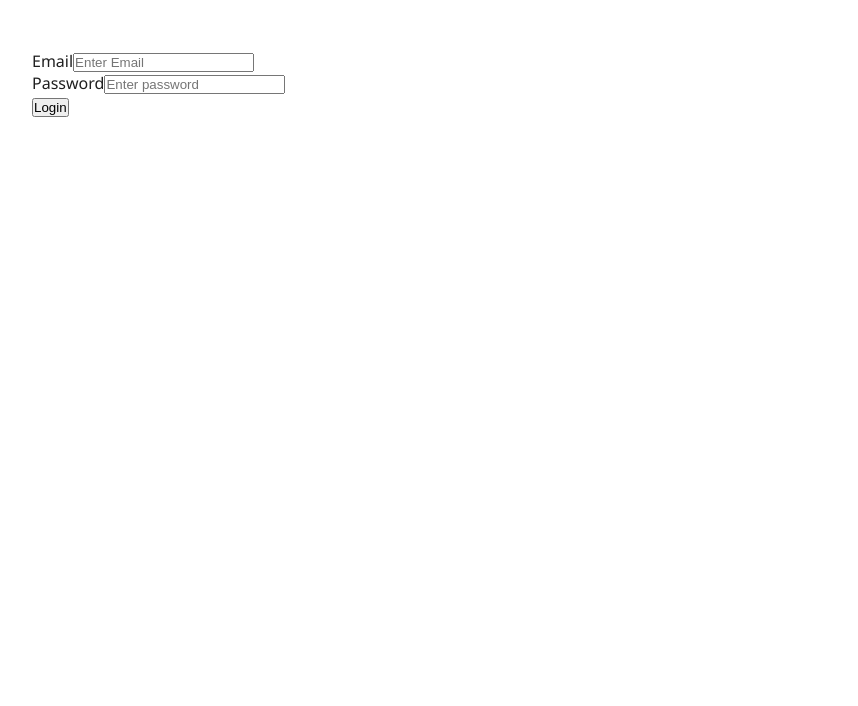
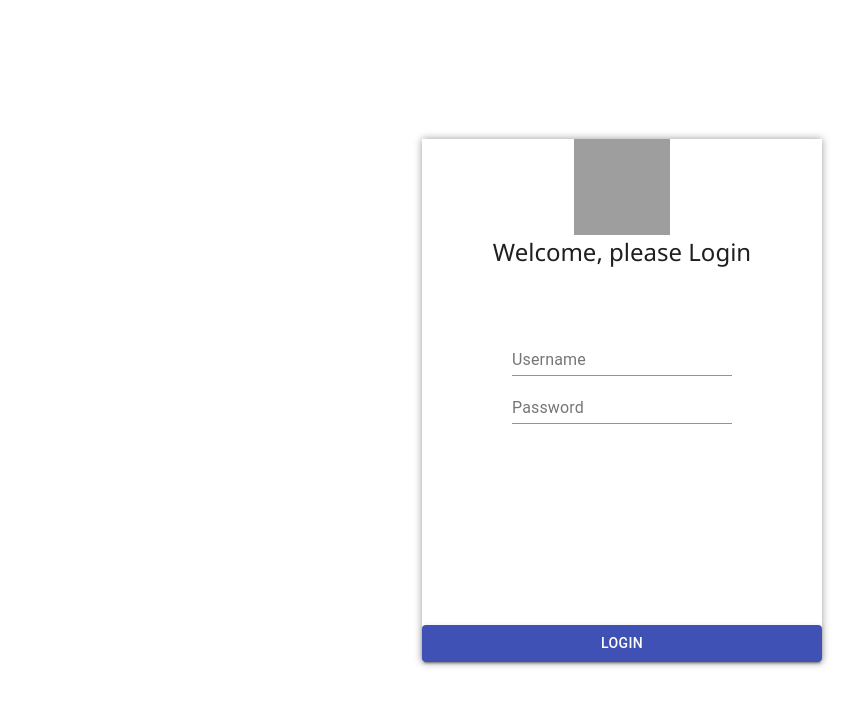
Before and after one commit to westonlj/simple-todo-practice, a React (Create React App) app: page / in a window 1280 px wide. Shown: the top 706 px of the page, without its empty margins (18-876 px from the left). Built offline with nearby package versions, Linux system fonts and the light colour scheme; grey boxes are pictures that could not be loaded.

Commit message:
Added new styling for the login page, page submition with the enter key, and started implementing session storage

```diff
--- a/src/App.css
+++ b/src/App.css
@@ -3,14 +3,63 @@
   margin: 0;
   padding: 0;
 }
-.login-form
-{
-  padding: 60px;
+.app-title{
+  text-align: center;
+  max-width: 320px;
+  font-size: 24px;
+}
+.app-logo-container{
+  text-align: center;
+  box-sizing: border-box;
+}
+.app-logo{
+  width: 96px;
+  height: 96px;
+}
+.layout-main-container{
+  display: flex;
+  align-items: center;
+  flex-direction: column;
   justify-content: center;
-  min-height: 90vh;
+  min-height: 100vh;
+  height: 100%;
+  box-sizing: border-box;
+}
+.layout-vertical{
+  flex-direction: column;
+  display:flex;
+}
+.layout-horizontal{
+  justify-content: center;
+  flex-direction: row;
+  display: flex;
+}
+.login-container{
+  background: #fff;
+  min-height: 523px;
+  width: 400px;
+  box-shadow: 0 0 8px 0 rgba(0,0,0,.4);
+  display: flex;
+  flex-direction: column;
+  margin: auto;
+}
+.login-input-container{
+  flex: 1 1;
+  margin: 60px 56px 30px;
+
+}
+.login-field{
+  display: flexbox;
+  display: flex;
 }
 .button-block{
   max-width: 320px;
+  height: 40px;
+  display: inline-flex;
+  background-color: #2961fd;
+  border-radius: 2px;
+  min-width: 64px;
+  box-sizing: border-box;
 }
 .login-background
 {
@@ -44,10 +93,6 @@ body {
   font-weight: 400;
   max-width: 80%;
 }
-.input-text::placeholder {
-  color: rgb(17, 17, 17);
-  opacity: 0.8;
-}
 .input-submit {
   flex: 2;
   border: none;
--- a/src/LoginPage.js
+++ b/src/LoginPage.js
@@ -1,18 +1,17 @@
 import React from 'react';
-
+import TextField from '@material-ui/core/TextField';
+import Button from '@material-ui/core/Button';
 import TodoContainer from './components/TodoContainer';
 
 // TODO:
 // add styling similar to the todo,
-// add user profile that is stored in localStorage
+// add user profile that is stored in sessionStorage
 // add ability to make new account and save that to loginData
 
 class LoginPage extends React.Component {
 
     state = {
-        loginData: [
-            {username: 'liam@krum.io', password: 'password'}
-        ],
+        loginData: {username: 'liam@krum.io', password: 'password'},
 
         username: '',
         password: '',
@@ -20,10 +19,12 @@ class LoginPage extends React.Component {
     };
 
     handleSubmit = (e) => {
+        // stops the form submittion from just reloading page
+        // because if the event does not get explicitly handled its default
+        // action should not trigger
+        e.preventDefault();
 
         if ((this.state.username === 'liam@krum.io' && this.state.password === 'password')) {
-
-            console.log("Logged in")
 
             this.setState({
                 isLoggedIn: true
@@ -38,40 +39,63 @@ class LoginPage extends React.Component {
         this.setState({
             [event.target.name] : event.target.value
         })
+
+        //sessionStorage.setItem
     }
 
     render() {
         return (
             !this.state.isLoggedIn ?
-                <div className="login-background">
-                    <div>
-                        <label>Email</label>
-                            <input
+                <form onSubmit={this.handleSubmit} className="layout-main-container">
+                    <div className="login-container">
+                        <div className="layout-horizontal">
+                            <img
+                                src="https://encrypted-tbn0.gstatic.com/images?q=tbn%3AANd9GcSd2DSWxHuHQGJMXhxnQLkvJpY1yOFD-rEsLw&usqp=CAU"
+                                className="app-logo"
+                                sizing="contain"
+                                alt="Todo Logo"
+                                />
+                        </div>
+                        <div className="layout-horizontal">
+                            <span className="app-title">Welcome, please Login</span>
+                        </div>
+                        {/* Input container */}
+                        <div className="login-input-container">
+                            <div className="layout-horizontal">
+                                <TextField
                                     type="email"
+                                    label="Username"
                                     placeholder="Enter Email"
                                     value={this.state.email}
                                     name="username"
                                     onChange={this.onChange}
                                 />
                             </div>
-                    <div>
-                        <label>Password</label>
-                            <input
+                            <div className="layout-horizontal">
+                                <TextField
+                                    className=""
                                     type="password"
+                                    label="Password"
                                     placeholder="Enter password"
                                     value={this.state.password}
                                     name="password"
                                     onChange={this.onChange}
                                 />
                             </div>
-                    <button
-                        className="button-block"
+                        </div>
+                        <div className="layout-horizontal">
+                            <Button
+                            className="input-submit"
+                            fullWidth variant="contained"
                             type="submit"
-                        value="Submit"
-                        onClick={this.handleSubmit}
-                    >Login
-                    </button>
+                            onKeyDown={this.handleSubmit}
+                            color="primary"
+                            >
+                            Login
+                            </Button>
                         </div>
+                    </div>
+                </form>
             //isLoggedIn is true
             : <TodoContainer />
         )
--- a/src/components/Header.js
+++ b/src/components/Header.js
@@ -7,11 +7,12 @@ const Header = () => {
     const headerStyle = {
         padding: "20px 0",
         lineHeight: "2em",
+        textAlign: "center"
     }
 
     return (
         <header style={headerStyle}>
-            <h1 style={{ fontSize: "25px", marginBottom: "15px" }}>
+            <h1 style={{ fontSize: "25px", marginBottom: "15px", }}>
                 Simple To-Do App
             </h1>
             <p style={{ fontSize: "19px" }}>
```
Lines whose indentation alone changed are shown as unchanged.
